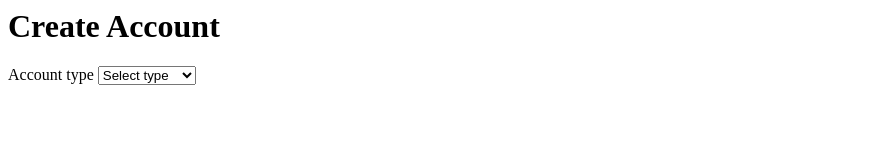
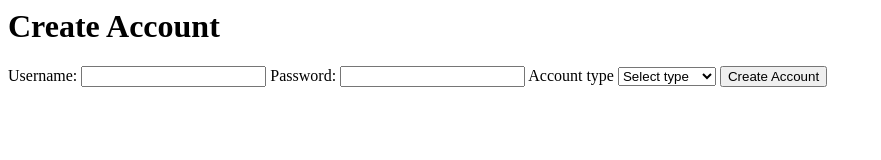
Before and after one commit to GiftsNGoods/GiftsNGoods.github.io, a plain HTML site: page CreateAccount.html in a window 1280 px wide. Shown: the whole page, without its empty margins (0-881 px from the left). Drawn offline with Linux system fonts and the light colour scheme.

Commit message:
Build create accoutn form

```diff
--- a/CreateAccount.html
+++ b/CreateAccount.html
@@ -5,14 +5,24 @@
 
     <body>
         <h1>Create Account</h1>
+        <form id="createAccountForm">
+        <label for="username">Username:</label>
+        <input type="text" id="username" name="username" required>
+        <label for=""password">Password:</label>
+        <input type="password"  id=""password" name="password" required>
 
         <label for="accountType">Account type</label>
 
-        <select id="accountType">
-            <option>Select type</option>
+        <select id="accountType"> name="accountType" required>
+            <option value="" disabled selected>Select type</option>
             <option>User</option>
             <option>Donator</option>
             <option>Organization</option>
         </select>
+        <button type="submit">Create Account</button>
+        </form>
+        <script>
+
+        </script>
     </body>
 </html>
```
